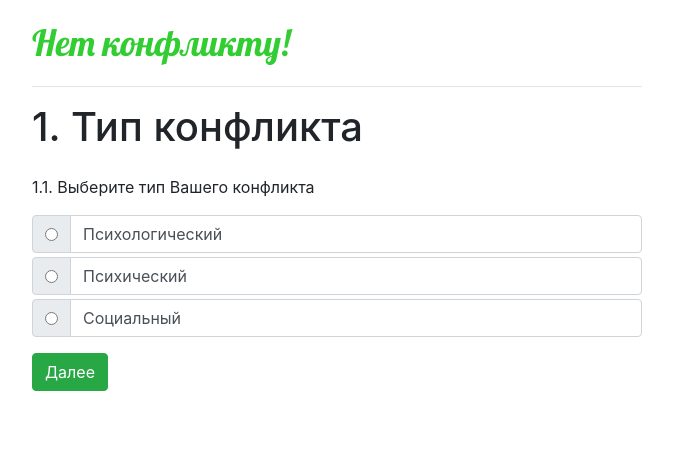
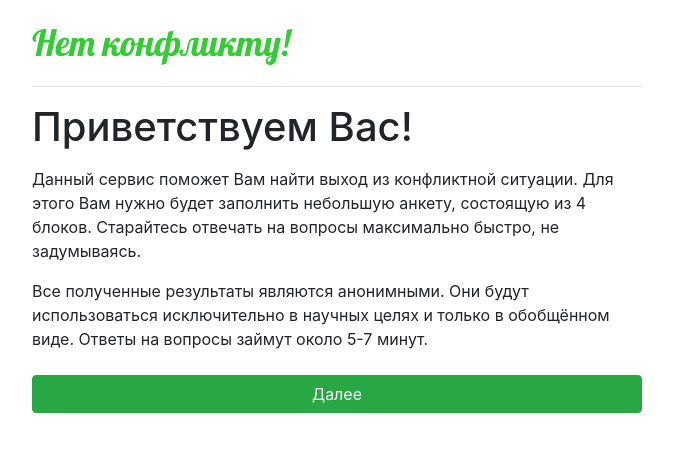
Before and after one commit to R-Mosolov/no-conflict, a React (Create React App) app: page / in a window 1280 px wide. Shown: the top 452 px of the page, without its empty margins (303-976 px from the left). Built offline with nearby package versions, Linux system fonts and the light colour scheme.

Commit message:
#10@1h58m: add 4 new question sections

```diff
--- a/src/components/app.jsx
+++ b/src/components/app.jsx
@@ -2,16 +2,27 @@ import React from "react";
 import { BrowserRouter as Router, Route } from "react-router-dom";
 
 import Logo from "./logo/logo";
+import Welcome from "../pages/welcome";
+import Solution from "../pages/solution";
 import Main from "../pages/main";
 import Psychologist from "../pages/psychologist";
 import Psychotherapist from "../pages/psychotherapist";
+import Psychotype from "../pages/psychotype";
+import Context from "../pages/context";
 
 function App() {
   return (
       <Router>
           <div className="App container w-50">
               <Logo />
-              <Route path="/" exact component={ Main } />
+
+              <Route path="/" exact component={ Welcome } />
+              <Route path="/solution" exact component={ Solution } />
+
+              <Route path="/sections/conflict-type" exact component={ Main } />
+              <Route path="/sections/psychotype" exact component={ Psychotype } />
+              <Route path="/sections/context" exact component={ Context } />
+
               <Route path="/psychologist" exact component={ Psychologist } />
               <Route path="/psychotherapist" exact component={ Psychotherapist } />
           </div>
--- a/src/components/conflict-type.jsx
+++ b/src/components/conflict-type.jsx
@@ -1,45 +1,26 @@
 import React from "react";
+import { Link } from "react-router-dom";
+
+import CreateQuestion from "../directives/create-question";
 
 function ConflictType() {
-    function createQuestionAndAnswers(radioName, question, idsAndLabelNames) {
-        function createAnswers() {
-            let arr = [];
-            const iterable = new Map(idsAndLabelNames);
-
-            for (let [id, labelName] of iterable) {
-                arr.push(
-                    <div className="input-group mt-1">
-                        <div className="input-group-prepend">
-                            <div className="input-group-text"><input type="radio" name={ radioName } id={ id }/></div>
-                        </div>
-
-                        <label className="form-control" htmlFor={ id }>{ labelName }</label>
-                    </div>
-                );
-            }
-
-            return arr;
-        }
-
-        return (
-            <div>
-                <p className="mt-4">{ question }</p>
-
-                { createAnswers() }
-            </div>
-        )
-    }
-
     return (
         <div>
             <h1>1. Тип конфликта</h1>
 
-            { createQuestionAndAnswers(
+            { CreateQuestion(
                 'conflict-type','1.1. Выберите тип Вашего конфликта',
                 [['psychological', 'Психологический'], ['psycho', 'Психический'], ['social', 'Социальный']]
             ) }
 
-            <button className="mt-3 btn btn-success">Далее</button>
+            <div className="">
+                <Link to="/">
+                    <button className="mt-3 btn btn-secondary col-6">Назад</button>
+                </Link>
+                <Link to="/sections/psychotype">
+                    <button className="mt-3 btn btn-success col-6">Далее</button>
+                </Link>
+            </div>
         </div>
     );
 }
--- a/src/components/logo/logo.css
+++ b/src/components/logo/logo.css
@@ -3,3 +3,7 @@
     font-size: 36px;
     color: limegreen;
 }
+
+.logo p:hover {
+    color: lightgreen;
+}
--- a/src/components/logo/logo.jsx
+++ b/src/components/logo/logo.jsx
@@ -1,11 +1,15 @@
 import React from "react";
 
 import "./logo.css";
+import { Link } from "react-router-dom";
 
 function Logo() {
     return (
         <div className="logo">
-            <p className="mt-3">Нет конфликту!</p>
+            <Link style={{ textDecoration: 'none' }} to="/">
+                <p className="mt-3">Нет конфликту!</p>
+            </Link>
+
             <hr/>
         </div>
     );
--- a/src/components/stop-page.jsx
+++ b/src/components/stop-page.jsx
@@ -2,10 +2,6 @@ import React, { Component } from "react";
 import { Link } from "react-router-dom";
 
 class StopPage extends Component {
-    constructor(props) {
-        super(props);
-    }
-
     render() {
         return (
             <div>
@@ -13,7 +9,7 @@ class StopPage extends Component {
                 <p className="mt-3">Пожалуйста, обратитесь к квалифицированному { this.props.specialistInNominative }.</p>
 
                 <a target="_blank" href={ this.props.link }>
-                    <button className="mt-3 mr-3 btn btn-success">Найти { this.props.specialistInDative }</button>
+                    <button className="mt-3 mr-2 btn btn-success">Найти { this.props.specialistInDative }</button>
 
                     <Link to="/">
                         <button className="mt-3 btn btn-secondary">Вернуться на главную</button>
--- /dev/null
+++ b/src/directives/create-question.jsx
@@ -0,0 +1,32 @@
+import React from "react";
+
+function CreateQuestion(radioName, question, idsAndLabelNames) {
+    function createAnswers() {
+        let arr = [];
+        const iterable = new Map(idsAndLabelNames);
+
+        for (let [id, labelName] of iterable) {
+            arr.push(
+                <div className="input-group mt-1">
+                    <div className="input-group-prepend">
+                        <div className="input-group-text"><input type="radio" name={ radioName } id={ id }/></div>
+                    </div>
+
+                    <label className="form-control" htmlFor={ id }>{ labelName }</label>
+                </div>
+            );
+        }
+
+        return arr;
+    }
+
+    return (
+        <div>
+            <p className="mt-4">{ question }</p>
+
+            { createAnswers() }
+        </div>
+    )
+}
+
+export default CreateQuestion;
--- /dev/null
+++ b/src/pages/context.jsx
@@ -0,0 +1,27 @@
+import React from "react";
+
+import CreateQuestion from "../directives/create-question";
+import { Link } from "react-router-dom";
+
+function Context() {
+    return (
+        <div>
+            <h1>3. Определение контекста</h1>
+
+            { CreateQuestion(
+                'conflict-type','3.1. Где произошёл Ваш конфликт?',
+                [['home', 'Дома'], ['work', 'На работе'],
+                    ['friends', 'В кругу друзей'], ['hobby', 'В секции (хобби)']]
+            ) }
+
+            <Link to="/sections/psychotype">
+                <button className="mt-3 btn btn-secondary col-6">Назад</button>
+            </Link>
+            <Link to="/solution">
+                <button className="mt-3 btn btn-success col-6">Далее</button>
+            </Link>
+        </div>
+    );
+}
+
+export default Context;
--- /dev/null
+++ b/src/pages/psychotype.jsx
@@ -0,0 +1,27 @@
+import React from "react";
+
+import CreateQuestion from "../directives/create-question";
+import { Link } from "react-router-dom";
+
+function Psychotype() {
+    return (
+        <div>
+            <h1>2. Определение психотипа</h1>
+
+            { CreateQuestion(
+                'conflict-type','2.1. Какой у Вас психотип?',
+                [['choleric', 'Холерик'], ['sanguine', 'Сангвиник'],
+                    ['phlegmatic', 'Флегматик'], ['melancholic', 'Меланхолик']]
+            ) }
+
+            <Link to="/sections/conflict-type">
+                <button className="mt-3 btn btn-secondary col-6">Назад</button>
+            </Link>
+            <Link to="/sections/context">
+                <button className="mt-3 btn btn-success col-6">Далее</button>
+            </Link>
+        </div>
+    );
+}
+
+export default Psychotype;
--- /dev/null
+++ b/src/pages/solution.jsx
@@ -0,0 +1,28 @@
+import React from "react";
+import { Link } from "react-router-dom";
+
+function Solution() {
+    return (
+        <div>
+            <h1 className="mt-3">Благодарим за ответы!</h1>
+
+            <p className="mt-3">Исходя из Ваших ответов, рекомендуем Вам следующее решение конфликтной ситуации.</p>
+            <ol>
+                <li>Рекомендуемое действие</li>
+                <li>Рекомендуемое действие</li>
+                <li>Рекомендуемое действие</li>
+            </ol>
+
+            <button
+                className="mt-3 btn btn-success w-100"
+                onClick={() => alert('В настоящее время эта функция находится в процессе разработки. Попробуйте, ' +
+                    'пожалуйста, использовать её позднее.')}>Скачать рекомендацию в PDF для печати</button>
+            <br/>
+            <Link to="/">
+                <button className="mt-2 btn btn-secondary w-100">Вернуться на главную</button>
+            </Link>
+        </div>
+    );
+}
+
+export default Solution;
--- /dev/null
+++ b/src/pages/welcome.jsx
@@ -0,0 +1,23 @@
+import React from "react";
+import { Link } from "react-router-dom";
+
+function Welcome() {
+    return (
+        <div>
+            <h1 className="mt-3">Приветствуем Вас!</h1>
+
+            <p className="mt-3">Данный сервис поможет Вам найти выход из конфликтной ситуации. Для этого Вам нужно
+                будет заполнить небольшую анкету, состоящую из 4 блоков. Старайтесь отвечать на вопросы максимально
+                быстро, не задумываясь.</p>
+
+            <p className="mt-3">Все полученные результаты являются анонимными. Они будут использоваться
+                исключительно в научных целях и только в обобщённом виде. Ответы на вопросы займут около 5-7 минут.</p>
+
+            <Link to="/sections/conflict-type">
+                <button className="mt-2 btn btn-success col-12">Далее</button>
+            </Link>
+        </div>
+    );
+}
+
+export default Welcome;
```
